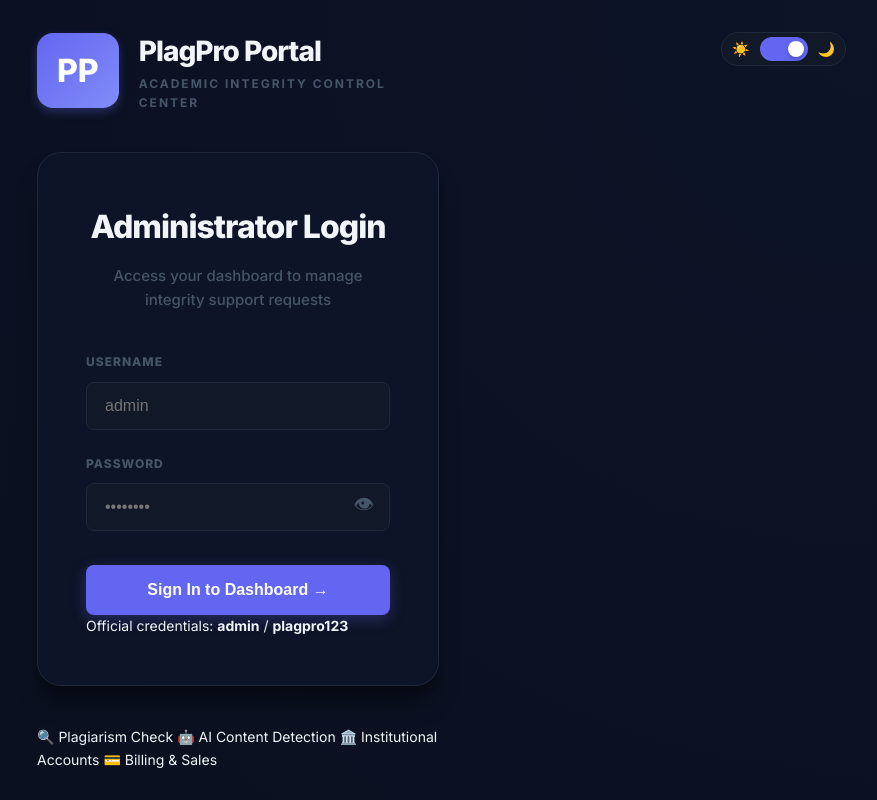
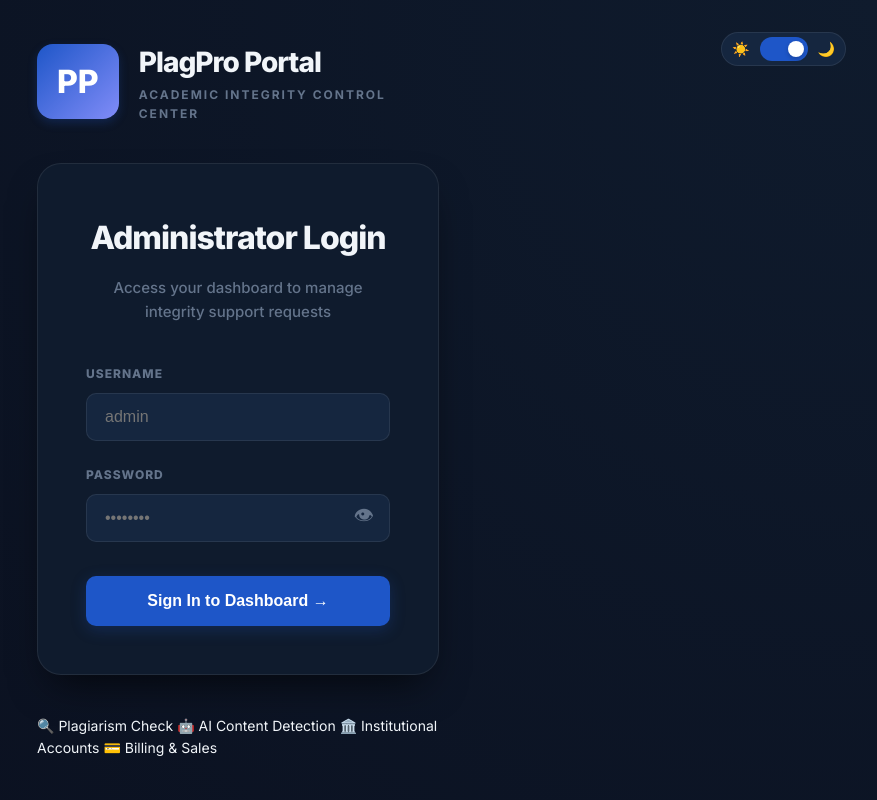
Before and after one commit to sashishkr22/empowertech-chatbot, a Flask app: page /login in a window 1280 px wide. Shown: the whole page, without its empty margins (402-1279 px from the left). Run offline with Flask 3, Linux system fonts and the light colour scheme.

Commit message:
UI branding harmonization: Align Admin Dashboard styling, color tokens, and glassmorphism cards with PlagPro Chatbot

```diff
--- a/plagpro-flask/static/css/style.css
+++ b/plagpro-flask/static/css/style.css
@@ -4,47 +4,51 @@
 
 /* ── Theme Variables ── */
 :root {
-  /* Default Dark Theme (Existing) */
-  --bg:         #0a0f1e;
-  --bg2:        #0d1427;
-  --bg3:        #111827;
-  --border:     #1e293b;
-  --border2:    #243044;
-  --text:       #f1f5f9;
-  --text2:      #94a3b8;
-  --text3:      #475569;
-  --primary:    #6366f1;
-  --primary-d:  #4f46e5;
-  --primary-glow: rgba(99, 102, 241, 0.3);
-  --green:      #10b981;
-  --green-bg:   rgba(16, 185, 129, 0.1);
-  --yellow:     #f59e0b;
-  --yellow-bg:  rgba(245, 158, 11, 0.1);
-  --red:        #ef4444;
-  --red-bg:     rgba(239, 68, 68, 0.1);
-  --blue:       #0ea5e9;
-  --radius:     12px;
-  --radius-sm:  8px;
-  --shadow:     0 10px 15px -3px rgba(0, 0, 0, 0.3), 0 4px 6px -2px rgba(0, 0, 0, 0.15);
-  --shadow-lg:  0 20px 25px -5px rgba(0, 0, 0, 0.4), 0 10px 10px -5px rgba(0, 0, 0, 0.2);
-  --font:       'Inter', system-ui, -apple-system, sans-serif;
-  --card-hover: rgba(99, 102, 241, 0.08);
-  --transition: all 0.3s cubic-bezier(0.4, 0, 0.2, 1);
+  /* Default Dark Theme (Aligned with Chatbot Navy) */
+  --bg:           #0a0f1e;
+  --bg2:          #0f1b2d;                     /* Chatbot Navy */
+  --bg3:          #15263f;                     /* High-contrast dark */
+  --border:       rgba(255, 255, 255, 0.08);   /* Glass border */
+  --border2:      rgba(255, 255, 255, 0.15);   /* Hover border */
+  --text:         #f1f5f9;
+  --text2:        #94a3b8;
+  --text3:        #64748b;
+  --primary:      #1E56C8;                     /* PlagPro Brand Blue */
+  --primary-d:    #1643a3;                     /* Darker Brand Blue */
+  --primary-glow: rgba(30, 86, 200, 0.25);    /* Brand glow */
+  --green:        #10b981;
+  --green-bg:     rgba(16, 185, 129, 0.1);
+  --yellow:       #f59e0b;
+  --yellow-bg:    rgba(245, 158, 11, 0.1);
+  --red:          #ef4444;
+  --red-bg:       rgba(239, 68, 68, 0.1);
+  --blue:         #3b82f6;
+  --radius:       16px;                        /* Softened corners */
+  --radius-sm:    10px;
+  --shadow:       0 10px 30px -10px rgba(0, 0, 0, 0.5);
+  --shadow-lg:    0 20px 40px -15px rgba(0, 0, 0, 0.7);
+  --font:         'Inter', system-ui, -apple-system, sans-serif;
+  --card-hover:   rgba(30, 86, 200, 0.08);
+  --transition:   all 0.3s cubic-bezier(0.4, 0, 0.2, 1);
+  --card-bg:      rgba(15, 27, 45, 0.7);
 }
 
 [data-theme="light"] {
-  --bg:         #f8fafc;
-  --bg2:        #ffffff;
-  --bg3:        #f1f5f9;
-  --border:     #e2e8f0;
-  --border2:    #cbd5e1;
-  --text:       #0f172a;
-  --text2:      #475569;
-  --text3:      #64748b;
-  --primary-glow: rgba(99, 102, 241, 0.15);
-  --shadow:     0 4px 6px -1px rgba(0, 0, 0, 0.1), 0 2px 4px -1px rgba(0, 0, 0, 0.06);
-  --shadow-lg:  0 10px 15px -3px rgba(0, 0, 0, 0.1), 0 4px 6px -2px rgba(0, 0, 0, 0.05);
-  --card-hover: rgba(99, 102, 241, 0.04);
+  --bg:           #f8fafc;
+  --bg2:          #ffffff;
+  --bg3:          #f1f5f9;
+  --border:       #e2e8f0;
+  --border2:      #cbd5e1;
+  --text:         #0f172a;
+  --text2:        #475569;
+  --text3:        #64748b;
+  --primary:      #1E56C8;                     /* PlagPro Brand Blue */
+  --primary-d:    #1643a3;
+  --primary-glow: rgba(30, 86, 200, 0.12);
+  --shadow:       0 4px 6px -1px rgba(0, 0, 0, 0.1), 0 2px 4px -1px rgba(0, 0, 0, 0.06);
+  --shadow-lg:    0 10px 15px -3px rgba(0, 0, 0, 0.1), 0 4px 6px -2px rgba(0, 0, 0, 0.05);
+  --card-hover:   rgba(30, 86, 200, 0.04);
+  --card-bg:      rgba(255, 255, 255, 0.7);
 }
 
 /* ── Reset ── */
@@ -172,8 +176,21 @@ input:checked + .slider:before { transform: translateX(24px); }
 .btn-view:hover { background: var(--primary); color: #fff; transform: scale(1.05); }
 
 /* ── Card ── */
-.card       { background: var(--bg2); border: 1px solid var(--border); border-radius: var(--radius); padding: 24px; box-shadow: var(--shadow); transition: var(--transition); }
-.card:hover  { box-shadow: var(--shadow-lg); }
+.card {
+  background: var(--card-bg);
+  backdrop-filter: blur(16px) saturate(120%);
+  -webkit-backdrop-filter: blur(16px) saturate(120%);
+  border: 1px solid var(--border);
+  border-radius: var(--radius);
+  padding: 24px;
+  box-shadow: var(--shadow);
+  transition: var(--transition);
+}
+.card:hover {
+  border-color: rgba(30, 86, 200, 0.4);
+  transform: translateY(-2px);
+  box-shadow: 0 15px 35px -5px rgba(0, 0, 0, 0.6), 0 0 15px rgba(30, 86, 200, 0.15);
+}
 .card-title { font-size: 13px; font-weight: 800; color: var(--text3); text-transform: uppercase; letter-spacing: 1.5px; margin-bottom: 24px; display: flex; align-items: center; justify-content: space-between; border-bottom: 1px solid var(--border); padding-bottom: 12px; }
 
 /* ── Two Column Layout ── */
--- a/plagpro-flask/templates/login.html
+++ b/plagpro-flask/templates/login.html
@@ -76,10 +76,6 @@
         <button type="submit" class="btn-login">Sign In to Dashboard →</button>
 
       </form>
-
-      <p class="login-hint">
-        Official credentials: <strong>admin</strong> / <strong>plagpro123</strong>
-      </p>
     </div>
 
     <!-- Services reminder -->
```
